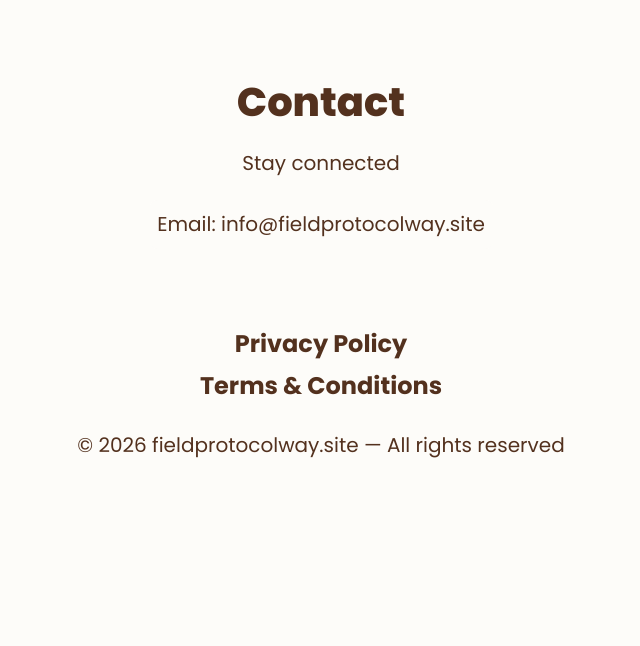
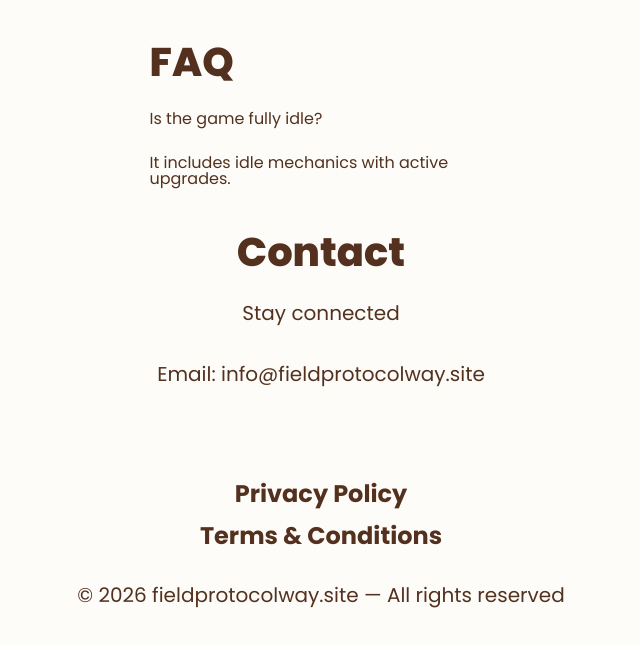
Before and after one commit to Wladzio1/STP-12567, a plain HTML site: page index.html in a window 1280 px wide. Shown: the part 7503-8149 px from the top of the page, without its empty margins (319-959 px from the left). Before the commit the page ends 8001 px from the top, so only its background shows below. Drawn offline with Linux system fonts and the light colour scheme; a web font is replaced by a local one.

Commit message:
Deploying to gh-pages from @ Wladzio1/STP-12567@6bf05f9d636c752b22b042b126a2d6a8970e5cc5 🚀

```diff
--- a/index.html
+++ b/index.html
@@ -564,6 +564,32 @@
   </div>
 </section>
 
+      <section class="faq">
+  <div class="container faq-container">
+    <h2 class="faq-title">FAQ</h2>
+    <ul class="faq-list">
+      <li class="faq-item">
+        <div class="faq-header">
+          <span class="faq-question">Is the game fully idle?</span>
+          <div class="faq-button">
+            <svg class="icon-arrow" width="12" height="12" aria-hidden="true">
+              <use href="../img/right-arrow.svg"></use>
+            </svg>
+            <svg class="close-icon" width="12" height="12" aria-hidden="true">
+              <use href="/STP-12567/assets/sprite-BWCjSDFn.svg#close"></use>
+            </svg>
+          </div>
+        </div>
+        <div class="faq-content">
+          <div class="faq-text">
+            It includes idle mechanics with active upgrades.
+          </div>
+        </div>
+      </li>
+    </ul>
+  </div>
+</section>
+
       <section class="contact-sect">
   <div class="contact-container">
     <h2 class="contact-header">Contact</h2>
```
